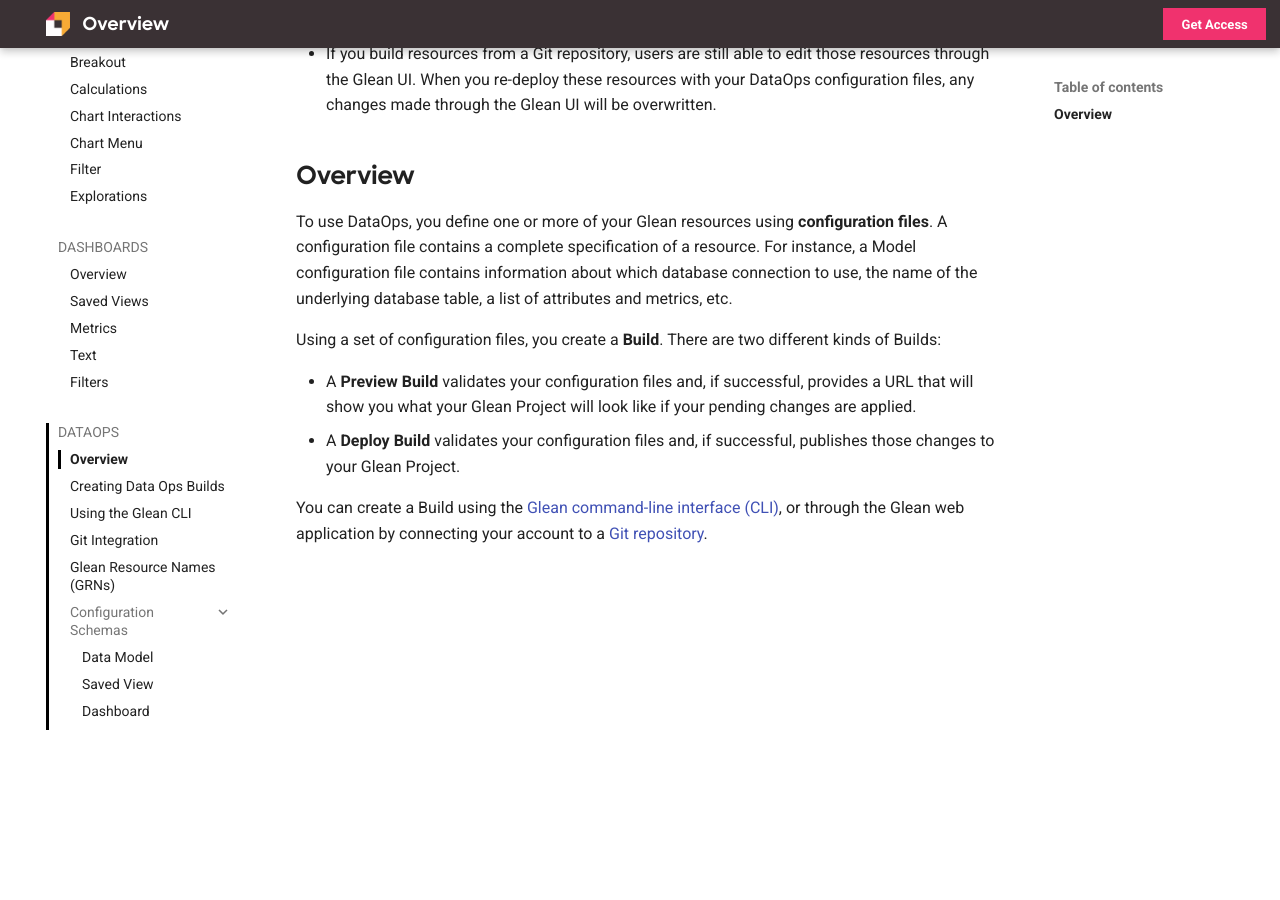
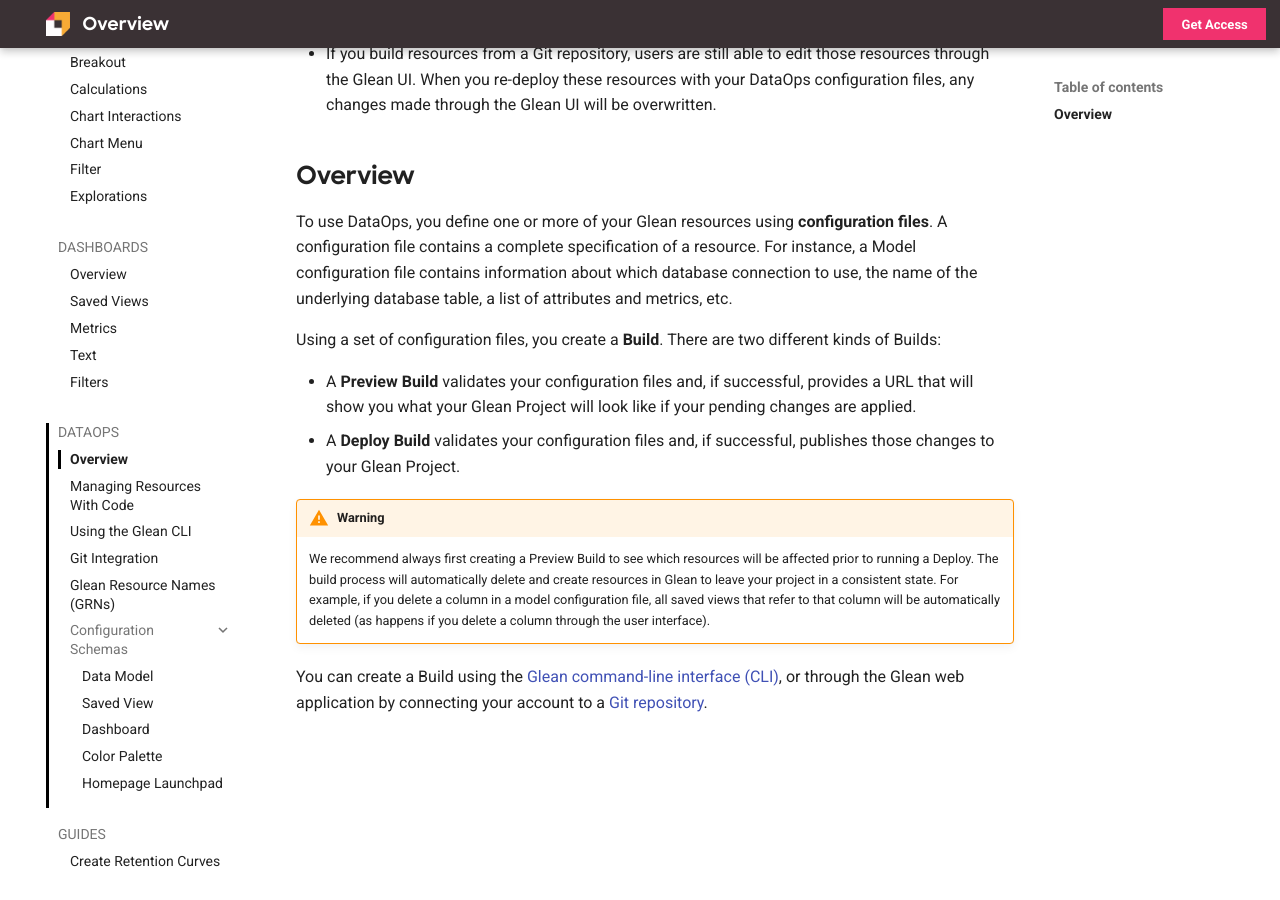
Before and after one commit to gleannyc/documentation, an MkDocs documentation site: the page built from docs/docs/data-ops/index.md, in a window 1280 px wide and 900 px high, scrolled down 1078 px. Built offline with MkDocs 1.6.1 and Material for MkDocs 9.7.7, drawn with Linux system fonts in a browser that asks for light colours; before the commit the page ends 1808 px from its top, so only the background shows below that.

Commit message:
more cleanup

```diff
--- a/docs/docs/data-ops/index.md
+++ b/docs/docs/data-ops/index.md
@@ -26,4 +26,8 @@
 - A **Preview Build** validates your configuration files and, if successful, provides a URL that will show you what your Glean Project will look like if your pending changes are applied.
 - A **Deploy Build** validates your configuration files and, if successful, publishes those changes to your Glean Project.
 
+!!! warning
+
+    We recommend always first creating a Preview Build to see which resources will be affected prior to running a Deploy.  The build process will automatically delete and create resources in Glean to leave your project in a consistent state.  For example, if you delete a column in a model configuration file, all saved views that refer to that column will be automatically deleted (as happens if you delete a column through the user interface).
+
 You can create a Build using the [Glean command-line interface (CLI)](./Using-the-Glean-CLI.md), or through the Glean web application by connecting your account to a [Git repository](./Git-integration.md).
--- a/mkdocs.yml
+++ b/mkdocs.yml
@@ -64,7 +64,7 @@
           - docs/dashboards/Filters.md
       - DataOps:
           - Overview: docs/data-ops/index.md
-          - docs/data-ops/Creating-Data-Ops-Builds.md
+          - docs/data-ops/Managing-Resources-With-Code.md
           - docs/data-ops/Using-the-Glean-CLI.md
           - docs/data-ops/Git-Integration.md
           - docs/data-ops/GRNs.md
```
Also changed, not shown: docs/docs/data-ops/Managing-Resources-With-Code.md (renamed from docs/docs/data-ops/Creating-Data-Ops-Builds.md, +0 -17 lines).
